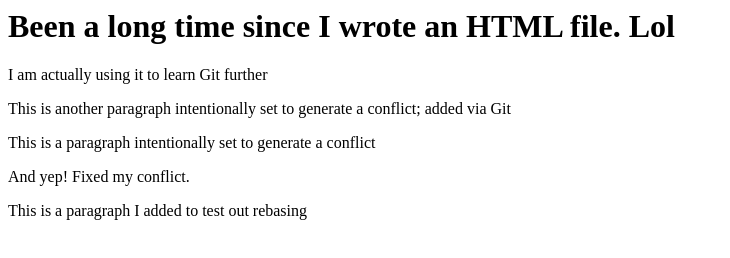
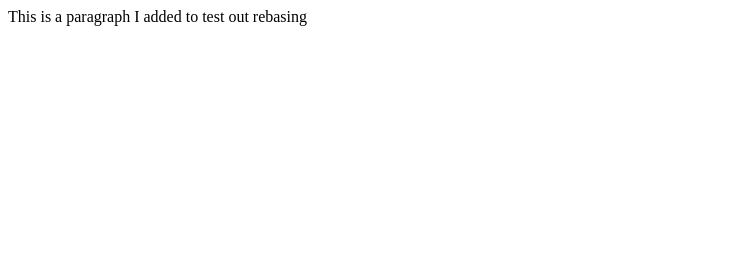
Before and after one commit to Farhan001/learnig_git, a plain HTML site: page index.html in a window 1280 px wide. Shown: the whole page, without its empty margins (0-730 px from the left). Drawn offline with Linux system fonts and the light colour scheme.

Commit message:
Updated index.html again for rebase test]

```diff
--- a/index.html
+++ b/index.html
@@ -3,14 +3,6 @@
         <title>Trying Out My Git Knowledge</title>
     </head>
     <body>
-        <h1>Been a long time since I wrote an HTML file. Lol</h1>
-
-        <p>I am actually using it to learn Git further</p>
-        <p>This is another paragraph intentionally set to generate a conflict; added via Git</p>
-        <p>This is a paragraph intentionally set to generate a conflict</p>
-
-        <p>And yep! Fixed my conflict.</p>
-
         <p>This is a paragraph I added to test out rebasing</p>
     </body>
 </html>
```
